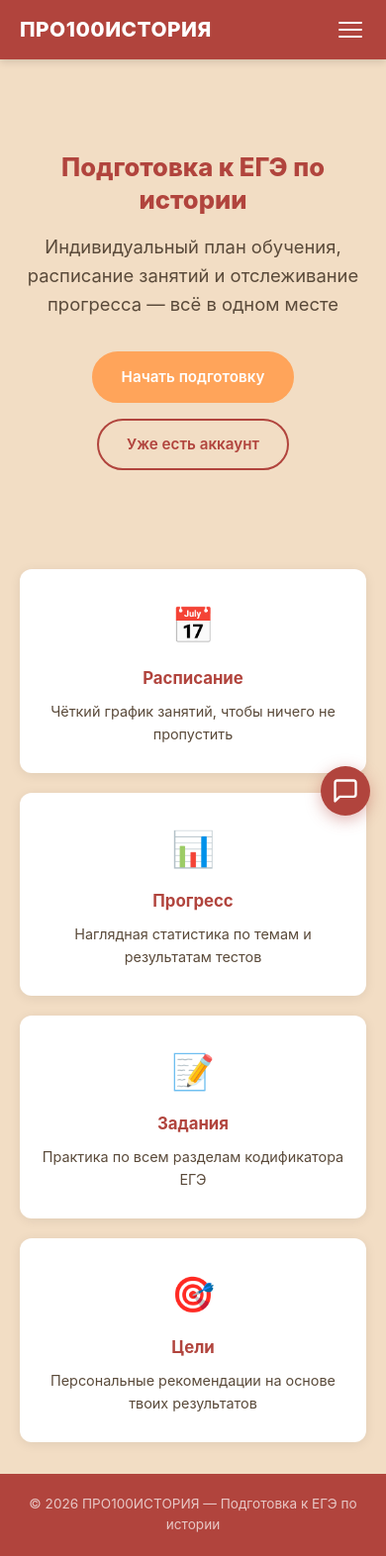
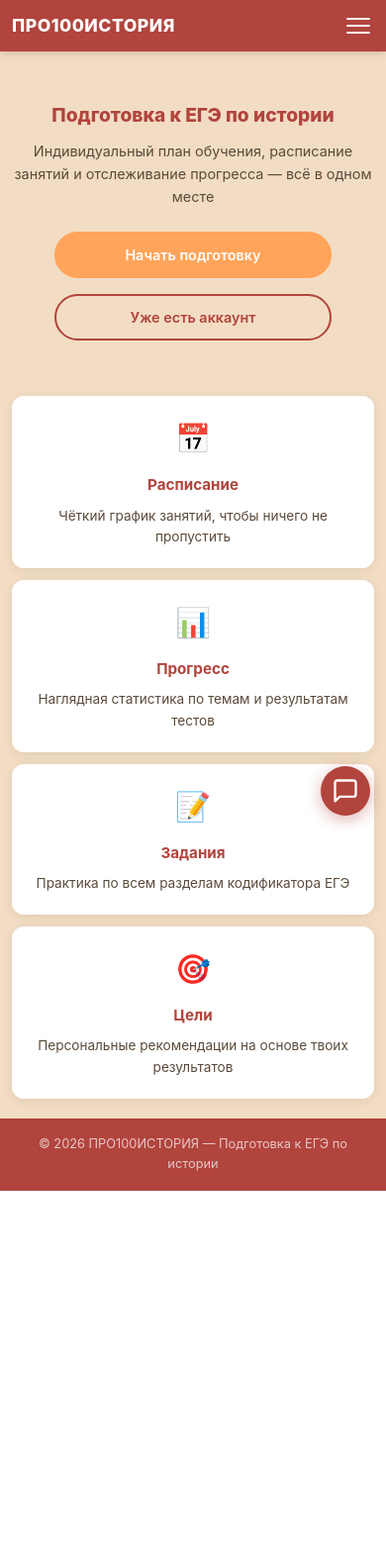
Before and after one commit to timfaz116-code/pro100history, a Flask app: page / in a window 390 px wide. Shown: the whole page at 99% size. After the commit the page ends 1203 px from the top, so only its background shows below. Run offline with Flask 3, Linux system fonts and the light colour scheme.

Commit message:
Full mobile adaptation for all pages

```diff
--- a/static/css/style.css
+++ b/static/css/style.css
@@ -703,6 +703,17 @@ a:hover { color: var(--accent); }
 .text-success { color: var(--success); }
 .text-warning { color: var(--warning); }
 
+/* ===== Адаптация под мобильные ===== */
+
+/* Планшеты и маленькие ноутбуки */
+@media (max-width: 992px) {
+    .container { padding: 0 16px; }
+    .hero__title { font-size: 1.8rem; }
+    .hero__features { grid-template-columns: repeat(2, 1fr); }
+    .dashboard-grid { grid-template-columns: 1fr; }
+    .page-title { font-size: 1.3rem; }
+}
+
 @media (max-width: 768px) {
     .nav {
         display: none;
@@ -717,11 +728,17 @@ a:hover { color: var(--accent); }
     }
     .nav.nav--open { display: flex; }
     .burger { display: flex; }
-    .hero__title { font-size: 1.6rem; }
-    .hero__features { grid-template-columns: 1fr; }
+    .hero {
+        padding: 32px 0 24px;
+    }
+    .hero__title { font-size: 1.4rem; margin-bottom: 12px; }
+    .hero__subtitle { font-size: 1rem; margin-bottom: 24px; }
+    .hero__actions { flex-direction: column; align-items: center; }
+    .hero__actions .btn { width: 100%; max-width: 280px; }
+    .hero__features { grid-template-columns: 1fr; margin-top: 32px; }
     .dashboard-grid { grid-template-columns: 1fr; }
-    .progress-summary { grid-template-columns: 1fr 1fr; }
-    .schedule-card { flex-direction: column; }
+    .progress-summary { grid-template-columns: 1fr 1fr; gap: 10px; }
+    .schedule-card { flex-direction: column; padding: 16px; }
     .schedule-card__date {
         flex-direction: row;
         border-right: none;
@@ -733,12 +750,55 @@ a:hover { color: var(--accent); }
         align-items: center;
     }
     .schedule-card__day { font-size: 1.2rem; }
-    .form-card { padding: 24px 20px; }
+    .form-card { padding: 20px 16px; }
     .topic-card__header { flex-direction: column; }
+    .stat-card { padding: 14px; }
+    .stat-card__value { font-size: 1.4rem; }
+    .dash-card { padding: 16px; }
+    .dash-card h3 { font-size: 0.95rem; }
+    .task-card { padding: 16px; }
+    .task-card__question { font-size: 0.95rem; }
+    .detail-item { padding: 14px; }
+    .test-result__summary { padding: 20px; }
+    .result-score { padding: 14px 24px; }
+    .insight-block { padding: 16px; }
+    .main { padding: 20px 0; }
 }
 
 @media (max-width: 480px) {
+    .container { padding: 0 12px; }
+    .header__inner { height: 52px; }
+    .logo { font-size: 1.1rem; }
+    .hero__title { font-size: 1.2rem; }
+    .hero__subtitle { font-size: 0.9rem; }
+    .hero__features { gap: 12px; }
+    .feature-card { padding: 20px 16px; }
+    .feature-card__icon { font-size: 1.8rem; }
+    .feature-card h3 { font-size: 0.95rem; }
+    .feature-card p { font-size: 0.85rem; }
     .progress-summary { grid-template-columns: 1fr; }
+    .schedule-card__meta { flex-direction: column; align-items: flex-start; gap: 4px; }
+    .form-card { box-shadow: none; padding: 16px 0; }
+    .form-input { font-size: 16px; }
+    .btn { padding: 10px 20px; font-size: 0.9rem; }
+    .page-title { font-size: 1.2rem; }
+    .page-subtitle { font-size: 0.85rem; }
+    .topic-card { padding: 14px; }
+    .topic-card__name { font-size: 0.95rem; }
+    .topic-card__stats { flex-direction: column; gap: 4px; }
+    .stat-card { padding: 12px; }
+    .stat-card__value { font-size: 1.3rem; }
+    .stat-card__label { font-size: 0.8rem; }
+    .dash-card { padding: 14px; }
+    .section-title { font-size: 1.1rem; }
+    .option-label { padding: 8px 12px; font-size: 0.9rem; }
+    .result-score { padding: 12px 20px; }
+    .result-score__value { font-size: 1.6rem; }
+    .schedule-card__topic { font-size: 0.95rem; }
+    .lesson-item { gap: 10px; }
+    .lesson-item__date { min-width: 36px; font-size: 0.95rem; }
+    .alert { padding: 10px 14px; font-size: 0.85rem; }
+    .footer { padding: 16px 0; font-size: 0.8rem; }
 }
 
 /* ===== Чат-бот ИИисторик ===== */
```
